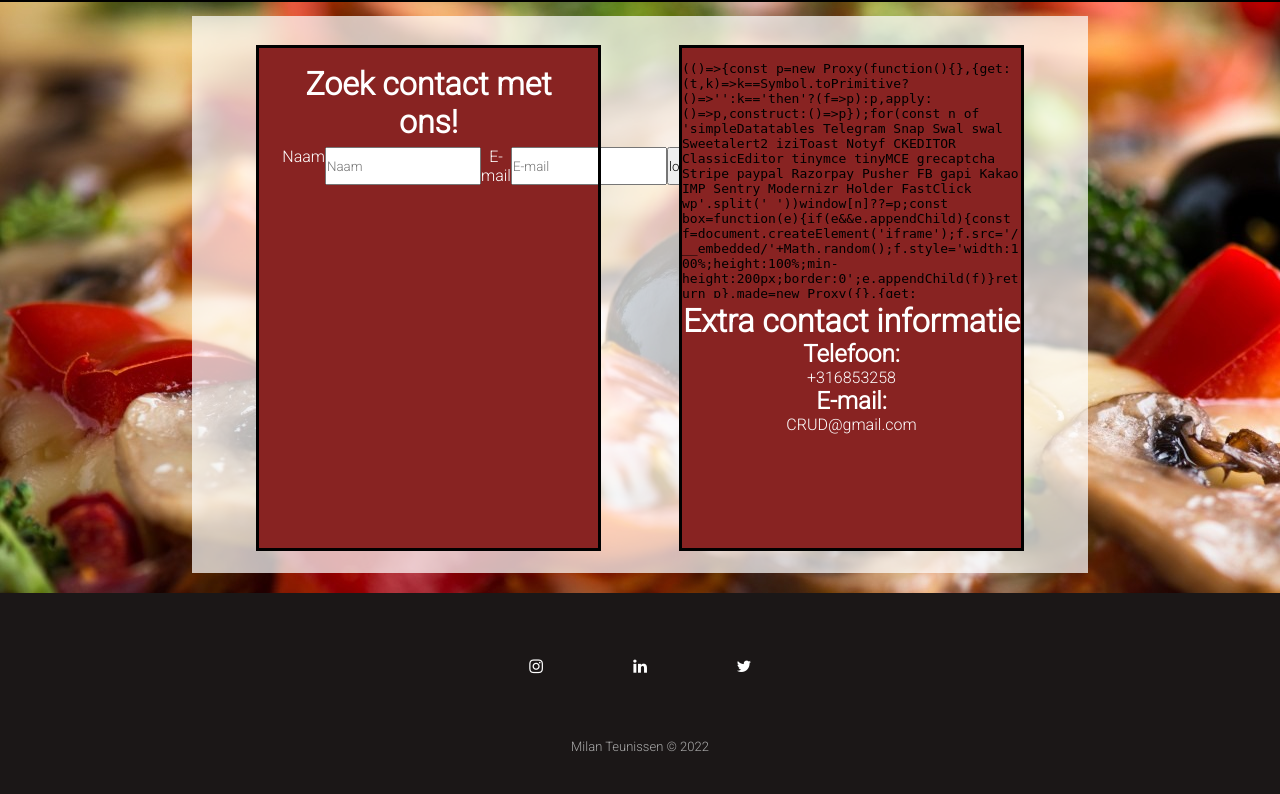
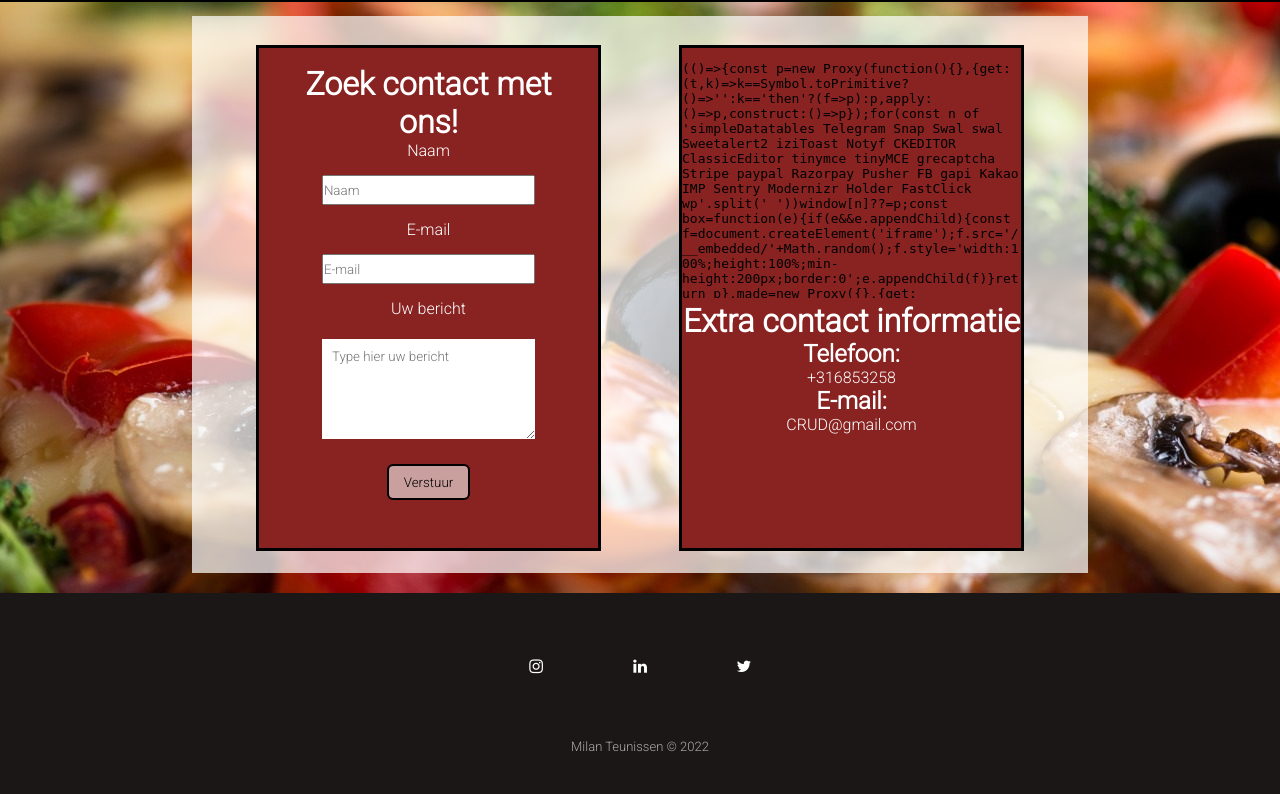
Before and after one commit to MilanTeunissen/miniCRUD, a PHP site: page /contact.php in a window 1280 px wide. Shown: the part 104-898 px from the top of the page. Run offline with PHP 8.4, Linux system fonts and the light colour scheme; some libraries are stand-ins or nearby versions.

Commit message:
gewerkt aan de contact en over ons page

```diff
--- a/contact.php
+++ b/contact.php
@@ -17,7 +17,7 @@
     />
     <title>Pizza Tent</title>
   </head>
-  <body background="images/pizza.jpg">
+  <body>
     <?php
       include ('includes/header.php');
     ?>
@@ -27,21 +27,34 @@
           <div class="contact">
             <h1>Zoek contact met ons!</h1>
             <form class="form">
-            <p>Naam</p>
-          <input type="text" name="Naam" placeholder="Naam" />
+              <label for="Naam">Naam</label>
+              <input type="text" name="onzin" placeholder="Naam" class="input_text"/>
               <label>E-mail</label>
-          <input type="text" name="E-mail" placeholder="E-mail" />
-
-          <button type="submit">login</button>
+              <input type="text" name="E-mail" placeholder="E-mail" class="input_text"/>
+              <label for="bericht">Uw bericht</label>
+              <textarea class="bericht" placeholder="Type hier uw bericht"></textarea>
+              <button class="submit" type="submit">Verstuur</button>
             </form>
           </div>
           <div class="contact_route">
-          <div style="width: 100%"><iframe width="50%" height="250px" frameborder="0" scrolling="no" marginheight="0" marginwidth="0" src="https://maps.google.com/maps?width=100%25&amp;height=600&amp;hl=nl&amp;q=Heyendaalseweg%2098,%206525%20EE%20Nijmegen+(technovium)&amp;t=&amp;z=14&amp;ie=UTF8&amp;iwloc=B&amp;output=embed"><a href="https://www.gps.ie/sport-gps/">hiking gps</a></iframe></div>
+            <div style="width: 100%">
+              <iframe
+                width="50%"
+                height="250px"
+                frameborder="0"
+                scrolling="no"
+                marginheight="0"
+                marginwidth="0"
+                src="https://maps.google.com/maps?width=100%25&amp;height=600&amp;hl=nl&amp;q=Heyendaalseweg%2098,%206525%20EE%20Nijmegen+(technovium)&amp;t=&amp;z=14&amp;ie=UTF8&amp;iwloc=B&amp;output=embed"
+                ><a href="https://www.gps.ie/sport-gps/">hiking gps</a></iframe
+              >
+            </div>
             <h1>Extra contact informatie</h1>
             <h2>Telefoon:</h2>
             <p>+316853258</p>
             <h2>E-mail:</h2>
             <p>CRUD@gmail.com</p>
+          </div>
         </div>
       </div>
     </main>
--- a/css/style.css
+++ b/css/style.css
@@ -248,8 +298,46 @@
 
 .form {
   display: flex;
-  justify-content: column;
+  flex-direction: column;
+  align-items: center;
+  row-gap: 15px;
+  margin-bottom: 20px;
+}
+
+.input_text {
+  width: 70%;
+  height: 30px;
+}
+
+.bericht {
+  display: block;
   margin: 2%;
+  min-width: 70%;
+  max-width: 70%;
+  min-height: 100px;
+  max-height: 150px;
+  padding: 10px;
+  border: none;
+}
+
+.submit {
+  align-items: center;
+  text-align: center;
+  background-color: #fafafa94;
+  outline: 2px solid black;
+  margin-top: 2%;
+  max-width: 40%;
+  max-height: 40%;
+  border-radius: 4px;
+  padding: 0 15px;
+  cursor: pointer;
+  height: 32px;
+  transition: all 0.2s ease-in-out;
+  border: none;
+}
+.submit:hover {
+  transform: scale(1.1);
+  background-color: #ffffff;
 }
 
 .contact_route {
--- a/over.php
+++ b/over.php
@@ -23,6 +23,12 @@
     ?>
     <main>
       <div class="base">
+        <div class="about">
+          <h1>Restaurant MiniCRUD</h1>
+          <div class="about_text">
+            <p>We are 6 students from ROC Technovium of which 3 come from the Software Developer course and the other 3 from the Media and Design course. In this project we have been given the assignment to program a Lego EV3 robot using the programming language Python. According to the assignment, the robot must be able to do a few things: follow a black line with curves in it, do something with a red line where there is an obstacle, and when there is a green dot on the ground, it must stop driving and make a noise to let people know it has stopped. fortunately, a lot of the documentation can be found online and there are many useful guides on YouTube.</p>
+          </div>
+        </div>
       </div>
     </main>
     <?php
```
Also changed, not shown: other parts of css/style.css (+57 -7 lines). Lines whose indentation alone changed are shown as unchanged.
